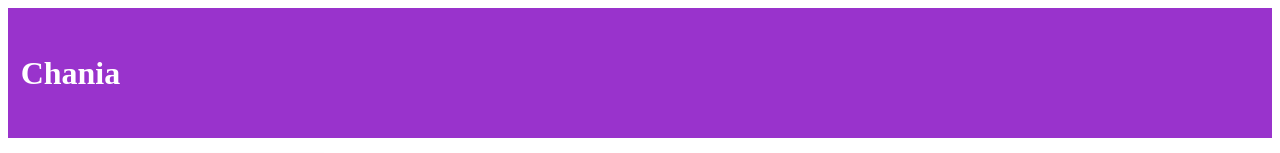
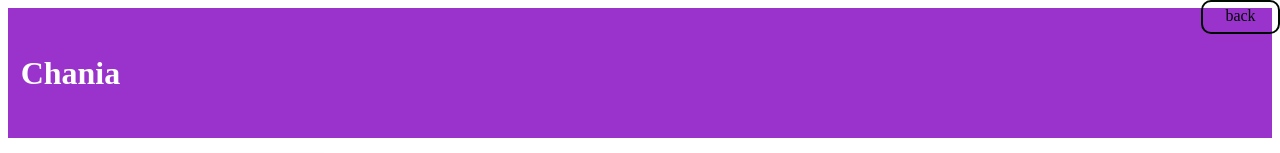
Before and after one commit to ashlesha-kuhadiya/myfirstwebsite, a plain HTML site: page style7.html in a window 1280 px wide. Shown: the top 153 px of the page. Drawn offline with Linux system fonts and the light colour scheme.

Commit message:
any mesaage

```diff
--- a/style7.css
+++ b/style7.css
@@ -3,6 +3,20 @@
   color: #ffffff;
   padding: 2% 1%;
 }
+.common-button{
+    text-align: center;
+      padding: 5px;
+      width: 65px;
+      height: 20px;
+      border-radius: 10px;
+      color: rgb(0, 10, 0);
+      border: 2px solid rgb(0, 11, 0);
+      cursor: pointer;
+      position: fixed;
+      top: 0px;
+      right: 0px;
+      text-decoration: none;
+  }
 .menuitem{
 list-style: none;
 }
--- a/style7.html
+++ b/style7.html
@@ -6,6 +6,8 @@
     <meta name="viewport" content="width=device-width, initial-scale=1.0" />
   </head>
   <body>
+    <div id="container">
+      <a class="common-button" href="index.html">back</a>
     <div class="header">
       <h1>Chania</h1>
     </div>
```
